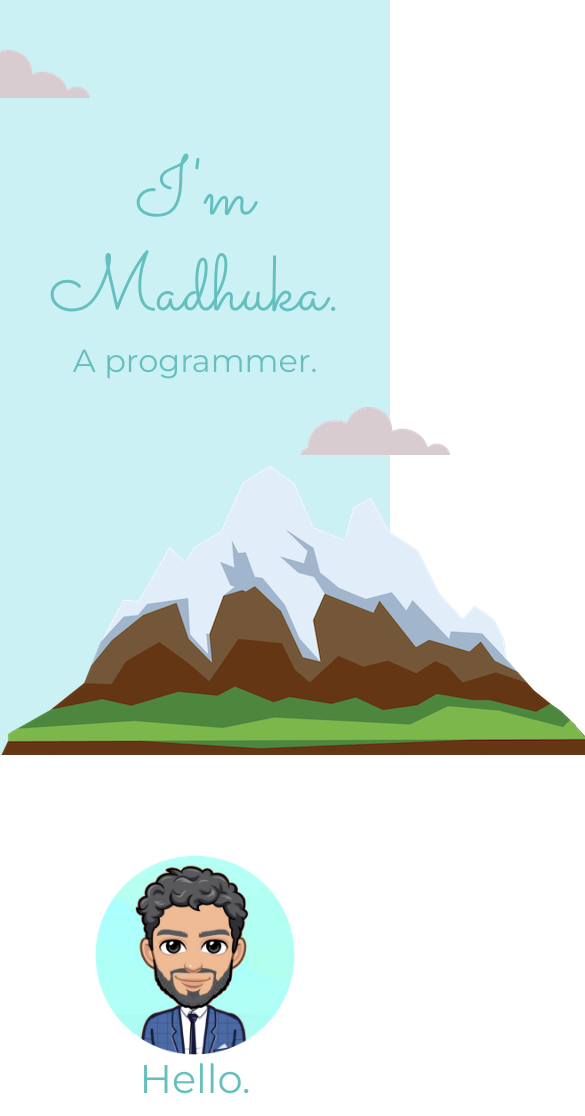
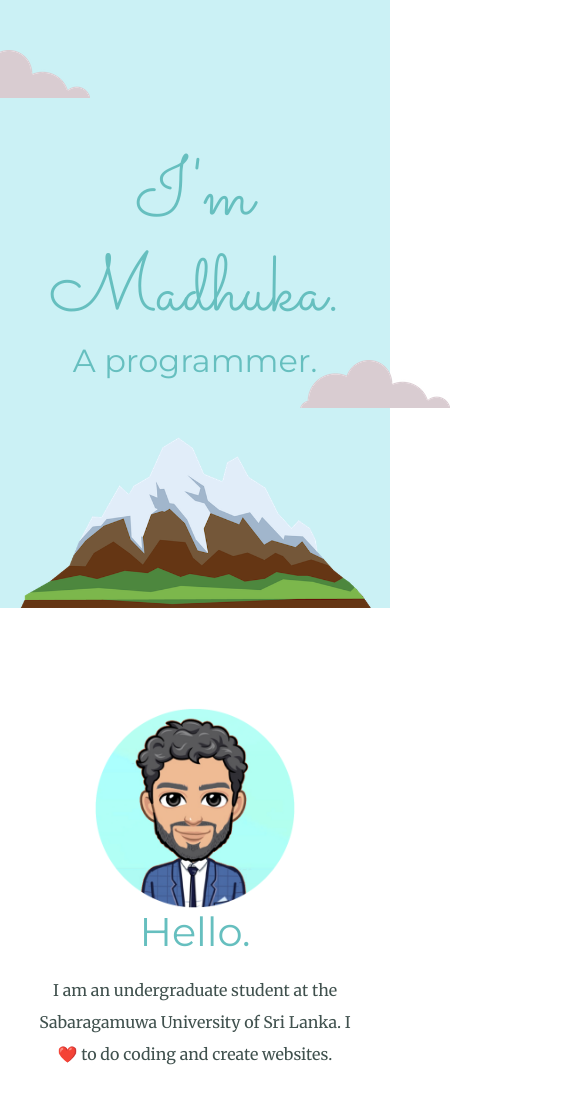
Before and after one commit to lakshanM98/LakshanMaduka, a plain HTML site: page index.html in a window 390 px wide. Shown: the top 1116 px of the page, 585 px wide, since content can reach past the window. Drawn offline with nearby package versions, Linux system fonts and the light colour scheme.

Commit message:
update responsive

```diff
--- a/CSS/styles.css
+++ b/CSS/styles.css
@@ -150,7 +150,7 @@ a:hover {
   text-decoration: none;
 }
 
-@media (max-width: 540px) {
+@media (max-width: 618px) {
   .hello-p {
     width: 90%;
   }
@@ -166,4 +166,10 @@ a:hover {
   .text2 {
     font-size: 2rem;
   }
+  .mountain {
+    width: 90%;
+  }
+  .bottomcloud {
+    bottom: 200px;
+  }
 }
--- a/index.html
+++ b/index.html
@@ -26,7 +26,7 @@
         <h2 class="text2">A programmer.</h2>
       </div>
       <img src="images/cloud.png" alt="cloud.png" class="bottomcloud" />
-      <img src="images/mountain.png" alt="mountain.png" />
+      <img src="images/mountain.png" alt="mountain.png" class="mountain"/>
     </div>
     <div class="middle-container">
       <div class="profile">
```
